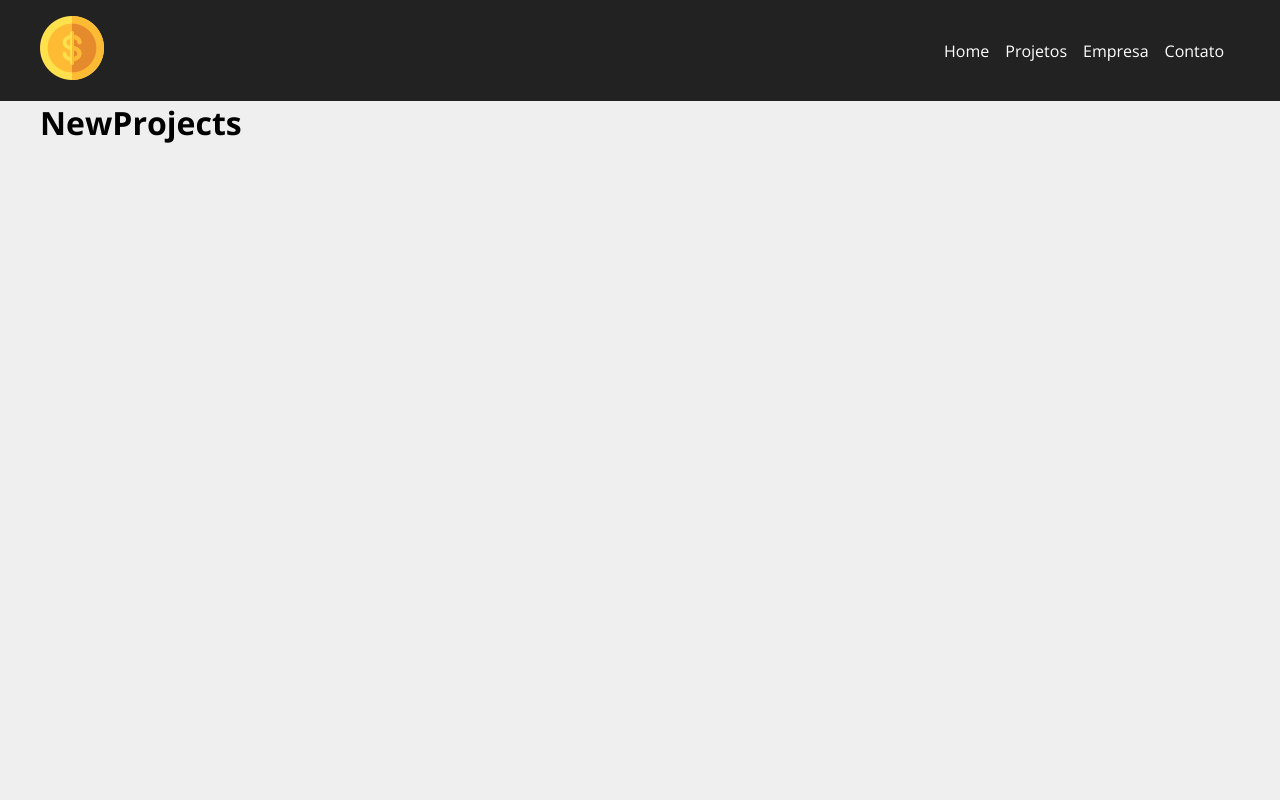
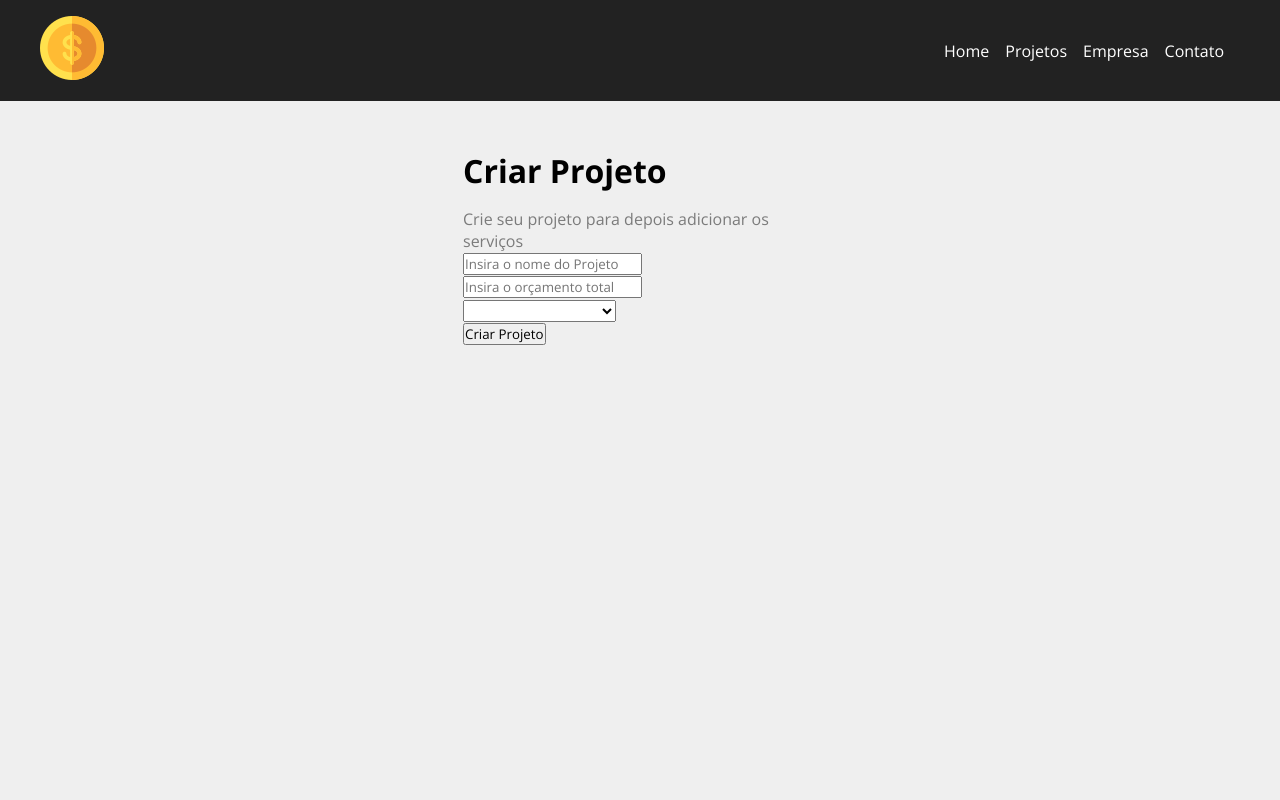
Before and after one commit to JonatasNs1/Projeto-React, a React (Create React App) app: page /newProjects in a window 1280 px wide. Shown: the top 800 px of the page. Built offline with nearby package versions, Linux system fonts and the light colour scheme.

Commit message:
form do projeto

```diff
--- a/src/components/pages/NewProjects.js
+++ b/src/components/pages/NewProjects.js
@@ -1,9 +1,14 @@
+import ProjectForm from '../project/ProjectForm';
+import styles from './NewProjects.module.css'
+
 function NewProjects(){
     return(
-        <div>
+        <div className={styles.newProjectContainer}>
             <h1>
-            NewProjects
+                Criar Projeto
             </h1>
+            <p> Crie seu projeto para depois adicionar os serviços</p>
+        <ProjectForm />
         </div>
     )
 }
--- /dev/null
+++ b/src/components/pages/NewProjects.module.css
@@ -0,0 +1,14 @@
+.newProjectContainer{
+    width: 450px;
+    margin: 0 auto;
+    padding: 3em;
+    /* background-color: red; */
+}
+
+.newProjectContainer h1{
+    margin-bottom:0.5em;
+}
+
+.newProjectContainer p{
+    color:#7b7b7b;
+}
--- /dev/null
+++ b/src/components/project/ProjectForm.js
@@ -0,0 +1,22 @@
+function ProjectForm(){
+    return (
+        <form>
+           <div>
+                <input type="text" placeholder="Insira o nome do Projeto"/>
+           </div>
+            <div>
+                <input type="number" placeholder="Insira o orçamento total"/>
+            </div>
+            <div>
+                <select name="category_id">
+                    <option disabled> Selecione a categoria </option>
+                </select>
+            </div>
+            <div>
+            <input type="submit" value="Criar Projeto"/>
+            </div>
+        </form>
+        )
+}
+
+export default ProjectForm;
```
